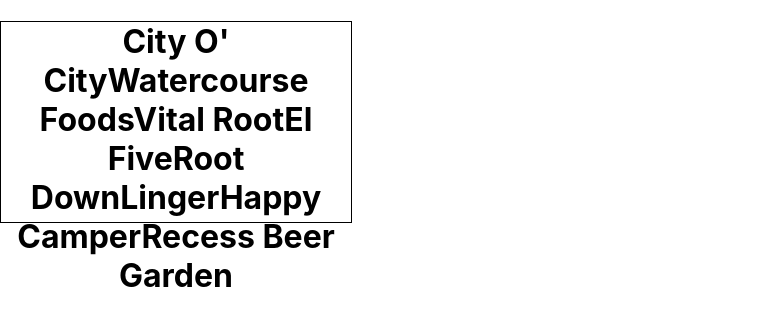
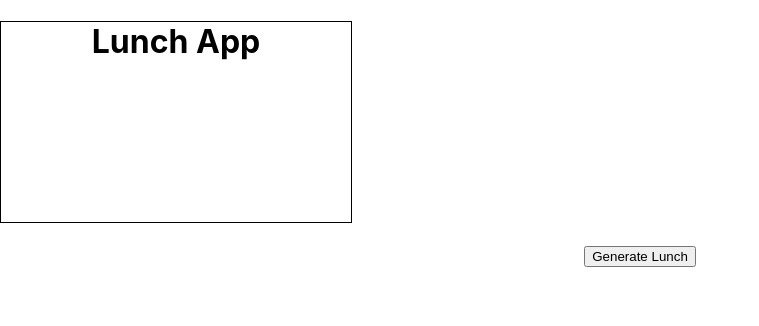
Before and after one commit to valentinovtino/Range-TakeHome-VV, a React (Create React App) app: page / in a window 1280 px wide. Shown: the top 326 px of the page, without its empty margins (0-759 px from the left). Built offline with nearby package versions, Linux system fonts and the light colour scheme.

Commit message:
Initial generate lunch functionality

```diff
--- a/src/components/LunchSpots.js
+++ b/src/components/LunchSpots.js
@@ -4,10 +4,20 @@ import {mockObj} from '../api/helper';
 
 const LunchSpots = () => {
     const [lunches, setLunches] = useState(mockObj);
+    const [lunchGenerator, setLunchGenerator] = useState({})
+
+    const randomLunch = () => {
+        const length = lunches.length
+        const randomVal = Math.floor(Math.random() * length);
+        setLunchGenerator(lunches[randomVal]);
+    }
 
     return (
         <div>
-            <h1>{lunches.map(x=>x.name)}</h1>
+            <h1>Lunch App</h1>
+            <button onClick={()=>randomLunch()}>Generate Lunch</button>
+            <h2 className='lunchName'>{lunchGenerator.name}</h2>
+
         </div>
     )
 };
```
